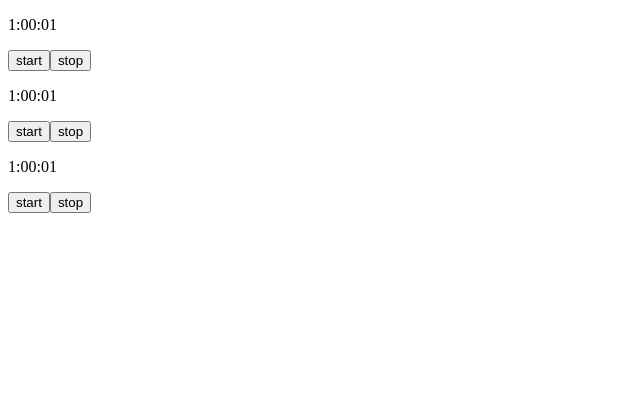
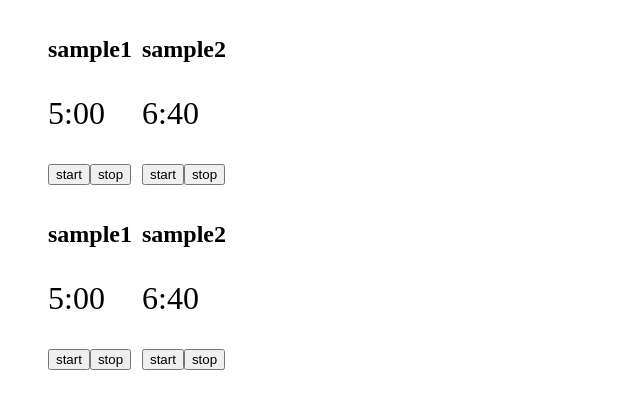
Before and after one commit to ytakaya/todo-timer, a Vue app in the folder front/: page / in a window 1280 px wide. Shown: the top 408 px of the page, without its empty margins (0-640 px from the left). Built offline with nearby package versions, Linux system fonts and the light colour scheme.

Commit message:
add title to timer

```diff
--- a/front/src/App.vue
+++ b/front/src/App.vue
@@ -1,21 +1,23 @@
 <template>
   <div id="app">
-    <Timer/>
-    <Timer/>
-    <Timer/>
+    <TimerGroup/>
+    <TimerGroup/>
   </div>
 </template>
 
 <script>
-import Timer from './components/Timer.vue'
+import TimerGroup from './components/TimerGroup.vue'
 
 export default {
   name: 'App',
   components: {
-    Timer
+    TimerGroup
   }
 }
 </script>
 
 <style>
+.clear {
+  clear: both;
+}
 </style>
--- a/front/src/components/Timer.vue
+++ b/front/src/components/Timer.vue
@@ -1,6 +1,7 @@
 <template>
-  <div class="hello">
-    <p>{{ formatedTime }}</p>
+  <div class="group">
+    <h2>{{ title }}</h2>
+    <p class="time-font">{{ formatedTime }}</p>
     <button v-on:click="start()">start</button>
     <button v-on:click="stop()">stop</button>
   </div>
@@ -8,9 +9,12 @@
 
 <script>
 export default {
+  props: {
+    title: String,
+    time: Number,
+  },
   data: function() {
     return {
-      time: 3601,
       id: null,
     }
   },
@@ -56,5 +60,8 @@ export default {
 }
 </script>
 
-<!-- Add "scoped" attribute to limit CSS to this component only -->
 <style scoped>
+.time-font {
+  font-size: 32px;
+}
+</style>
--- /dev/null
+++ b/front/src/components/TimerGroup.vue
@@ -0,0 +1,34 @@
+<template>
+  <div class="timer">
+    <ul>
+      <li v-for="timer in timers" :key="timer.title"><Timer :title="timer.title" :time="timer.time" /></li>
+      <div class="clear"></div>
+    </ul>
+  </div>
+</template>
+
+<script>
+import Timer from './Timer.vue'
+
+export default {
+  components: {
+    Timer
+  },
+  data: () => {
+    return {
+      timers: [
+        {title: 'sample1', time: 300},
+        {title: 'sample2', time: 400}
+      ]
+    }
+  }
+}
+</script>
+
+<style scoped>
+li {
+  list-style: none;
+  float: left;
+  margin-right: 10px;
+}
+</style>
```
